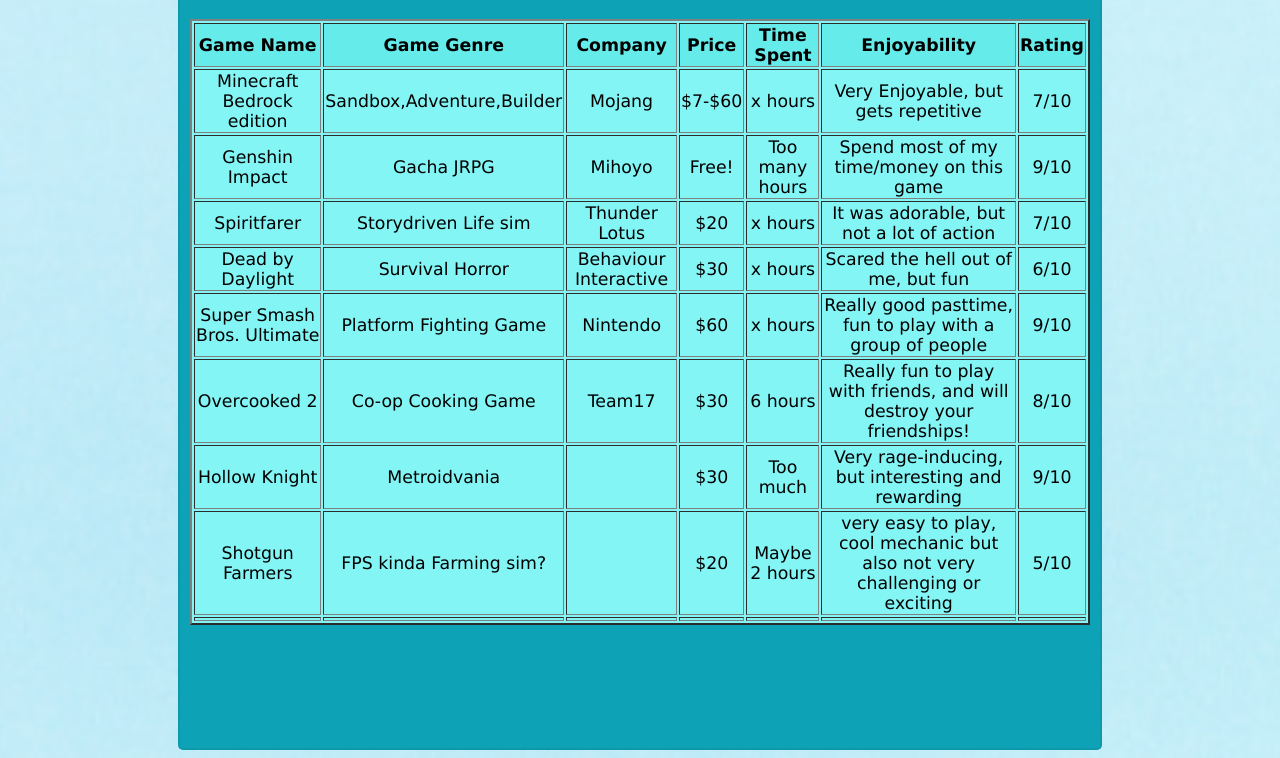
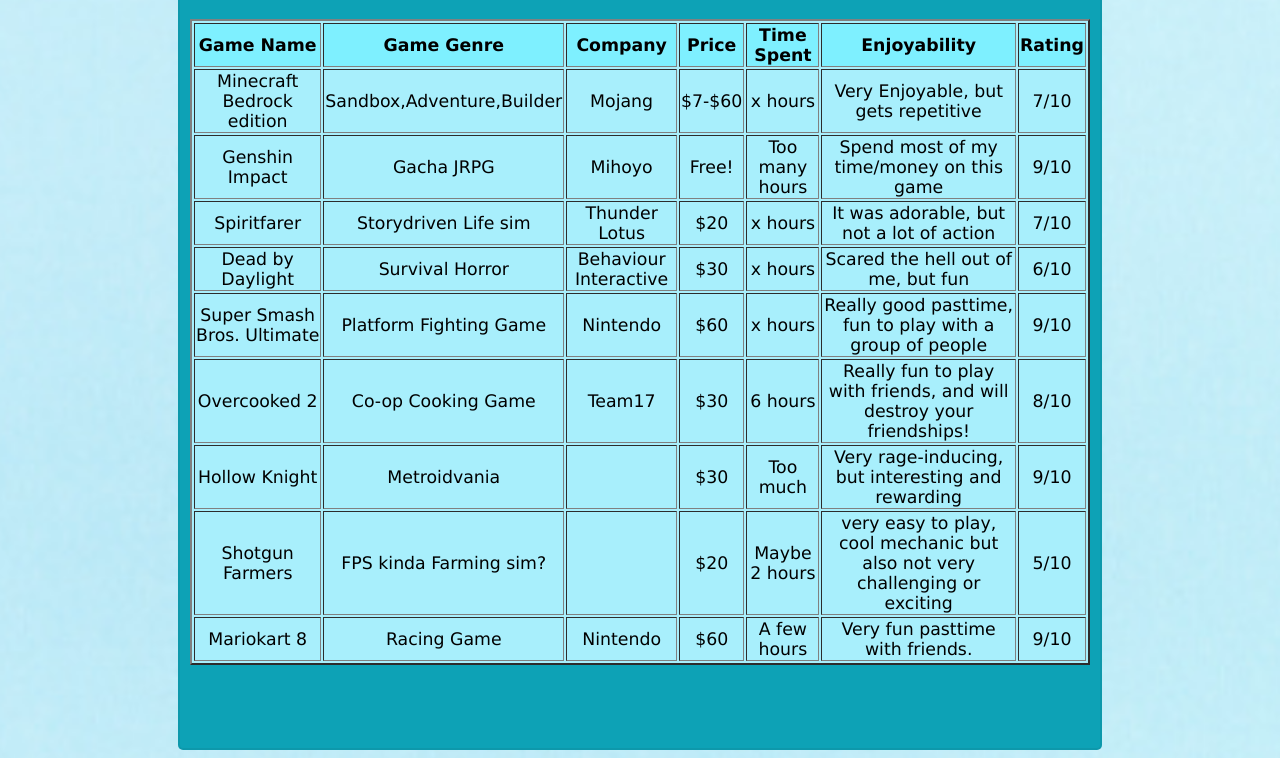
Before and after one commit to aarnold1605/dacc-webapp, a plain HTML site: page rating.html in a window 1280 px wide. Shown: the part 292-1050 px from the top of the page. Drawn offline with Linux system fonts and the light colour scheme.

Commit message:
Updated files
updated

```diff
--- a/rating.html
+++ b/rating.html
@@ -12,8 +12,8 @@
   <body style="text-align: center;font-family: Verdana, Geneva, Tahoma, sans-serif;">
     <div id="page_wrapper">
         <h1>Game Ratings by Me.</h1>
-            <table border="2" style="background-color: rgb(131, 245, 245);font-size: 13pt;text-align: center;padding: 0; margin-left: auto;margin-right: auto;">
-                <tr style="background-color: rgb(102, 235, 235);">
+            <table border="2" style="background-color: rgb(168, 239, 252);font-size: 13pt;text-align: center;padding: 0; margin-left: auto;margin-right: auto;">
+                <tr style="background-color: rgb(126, 240, 255);">
                     <th>Game Name</th>
                     <th>Game Genre</th>
                     <th>Company</th>
@@ -94,13 +94,13 @@
                     <td>5/10</td>
                 </tr>
                 <tr>
-                    <td></td>
-                    <td></td>
-                    <td></td>
-                    <td></td>
-                    <td></td>
-                    <td></td>
-                    <td></td>
+                    <td>Mariokart 8</td>
+                    <td>Racing Game</td>
+                    <td>Nintendo</td>
+                    <td>$60</td>
+                    <td>A few hours</td>
+                    <td>Very fun pasttime with friends.</td>
+                    <td>9/10</td>
                 </tr>
 
             </table>
--- a/scripts/css/style.css
+++ b/scripts/css/style.css
@@ -57,7 +57,7 @@
 p.p_content1{
     font-size: 12pt;
     color: rgb(0, 0, 0);
-    background-color: #ffffff;
+    background-color: #b7f0fa;
     border: 2px solid #333333;
     border-radius: 20px;
     font-family: Verdana, Geneva, Tahoma, sans-serif;
```
Also changed, not shown: about.html (+2 -3 lines), index.html (+3 -5 lines).
